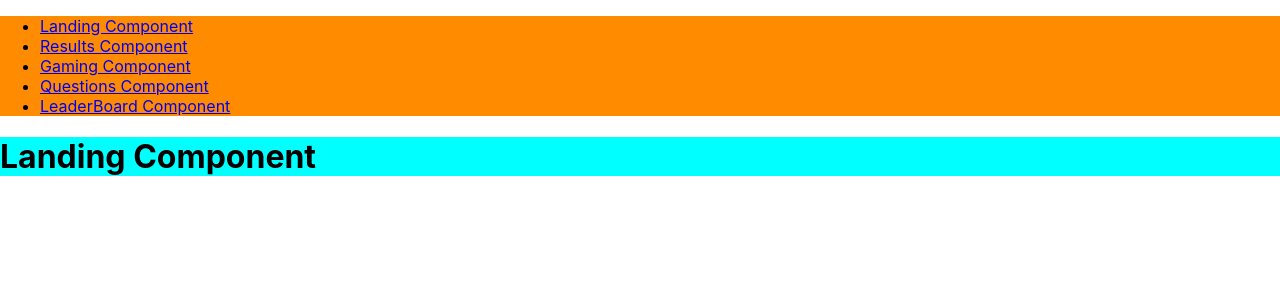
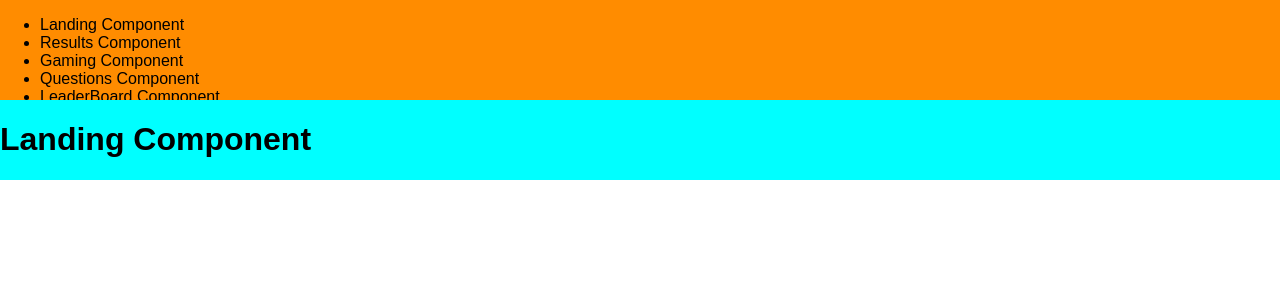
Before and after one commit to chingu-voyages/v8-chimeras-team-01, a React (Create React App) app: page / in a window 1280 px wide. Shown: the top 300 px of the page. Built offline with nearby package versions, Linux system fonts and the light colour scheme.

Commit message:
Change setup on React Router and setup CSS Grid

```diff
--- a/package.json
+++ b/package.json
@@ -16,7 +16,6 @@
     "server": "node-env-run server --exec nodemon | pino-colada",
     "dev": "run-p server start",
     "docs": "./node_modules/.bin/jsdoc -c jsdoc.json"
-
   },
   "proxy": "http://localhost:3001",
   "eslintConfig": {
--- a/src/App.css
+++ b/src/App.css
@@ -1,32 +1,44 @@
-.App {
-  text-align: center;
+/* Ensure body and app root container truly cover 100% of the screen */
+
+body {
+  width: 100%;
+  margin: 0;
+  font-family: sans-serif, arial;
 }
 
-.App-logo {
-  animation: App-logo-spin infinite 20s linear;
-  height: 40vmin;
+#root {
+  position: absolute;
+  width: 100%;
+  height: 100%;
 }
 
-.App-header {
-  background-color: #282c34;
-  min-height: 100vh;
-  display: flex;
-  flex-direction: column;
-  align-items: center;
-  justify-content: center;
-  font-size: calc(10px + 2vmin);
-  color: white;
+
+/* Remove decoration from links */
+
+a:link,
+a:visited,
+a:hover,
+a:active {
+  text-decoration: none;
+  color: inherit;
 }
 
-.App-link {
-  color: #61dafb;
+
+/* Add Theme Variables here (like colors and fonts we will use throughout the project) */
+
+:root {
+
 }
 
-@keyframes App-logo-spin {
-  from {
-    transform: rotate(0deg);
-  }
-  to {
-    transform: rotate(360deg);
-  }
+
+/* Setup Grid on top level div. This sets a space for the Nav and Footer and allows the center portion (1fr = all remaining space) to be used by whichever component is being shown. */
+
+#top-level-container {
+  display: grid;
+  grid-template-columns: [c1] 100% [c2];
+  grid-template-rows: [r1] 100px [r2] 1fr [r3] 50px [r4];
+  width: 100%;
+  height: auto;
+  margin: 0;
+  padding: 0;
 }
--- a/src/App.js
+++ b/src/App.js
@@ -1,6 +1,10 @@
 import React, { Component } from 'react';
-import { BrowserRouter as Router, Route } from "react-router-dom";
+import { Switch, Route } from 'react-router-dom';
+
+//Stylesheets
 import './App.css';
+
+//Components
 import Results from './components/Results';
 import Questions from './components/Questions';
 import LeaderBoard from './components/LeaderBoard';
@@ -13,9 +17,10 @@ class App extends Component {
 
   render() {
     return (
-      <Router>
+      <div id="top-level-container">
+        <Nav />
 
-        <Nav />
+        <Switch>
 
           <Route exact path="/" component={Landing} />
           <Route path="/results" component={Results} />
@@ -24,7 +29,8 @@ class App extends Component {
           <Route path="/questions" component={Questions} />
           <Route path="/leaderBoard" component={LeaderBoard} />
 
-      </Router >
+        </Switch >
+      </div>
     )
   }
 }
--- a/src/index.js
+++ b/src/index.js
@@ -1,10 +1,15 @@
 import React from 'react';
 import ReactDOM from 'react-dom';
+import { BrowserRouter } from 'react-router-dom';
 import './index.css';
 import App from './App';
 import * as serviceWorker from './serviceWorker';
 
-ReactDOM.render(<App />, document.getElementById('root'));
+ReactDOM.render(
+  <BrowserRouter>
+    <App />
+  </BrowserRouter>,
+document.getElementById('root'));
 
 // If you want your app to work offline and load faster, you can change
 // unregister() to register() below. Note this comes with some pitfalls.
```
Also changed, not shown: 1 other file (tests, documents, lock files or other folders). Lines whose indentation alone changed are shown as unchanged.
